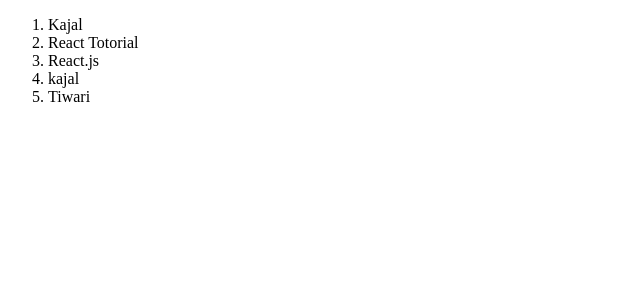
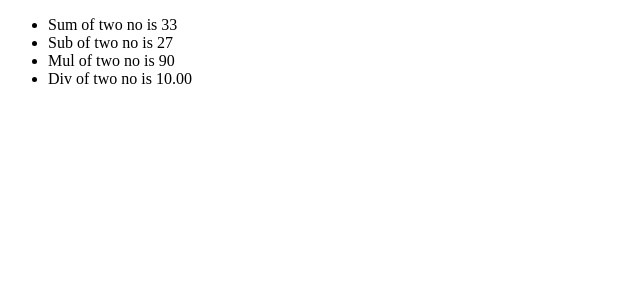
Before and after one commit to 0186CS191046/reactThapaTutorial, a React (Create React App) app: page / in a window 1280 px wide. Shown: the top 300 px of the page, without its empty margins (0-640 px from the left). Built offline with nearby package versions, Linux system fonts and the light colour scheme.

Commit message:
Adding Calculator challenge

```diff
--- /dev/null
+++ b/src/Calc.js
@@ -0,0 +1,23 @@
+function add(a,b){
+    let addition = a+b
+    return addition
+}
+
+function sub(a,b){
+   let  subtraction = a-b
+    return subtraction
+}
+
+function mul(a,b){
+   let  multiple = a*b
+    return multiple
+}
+
+function div(a,b){
+    let division = a/b
+    division = division.toFixed(2)
+    return division
+}
+
+export default add;
+export {sub,mul,div}
--- a/src/index.js
+++ b/src/index.js
@@ -1,13 +1,15 @@
 import React from "react";
 import { createRoot } from "react-dom/client";
-import youTuber ,{Myname,course,myTitle }from './App'
+// import youTuber ,{Myname,course,myTitle }from './App'
+import add ,{sub,mul,div }from './Calc'
 
 createRoot(document.getElementById('root')).render(
-    <ol>
-        <li>Kajal</li>
-        <li>{youTuber}</li>
-        <li>{course}</li>
-        <li>{Myname()}</li>
-        <li>{myTitle()}</li>
-    </ol>
+    <>
+   <ul>
+    <li>Sum of two no is {add(30,3)}</li>
+    <li>Sub of two no is {sub(30,3)}</li>
+    <li>Mul of two no is {mul(30,3)}</li>
+    <li>Div of two no is {div(30,3)}</li>
+   </ul>
+   </>
 )
```
